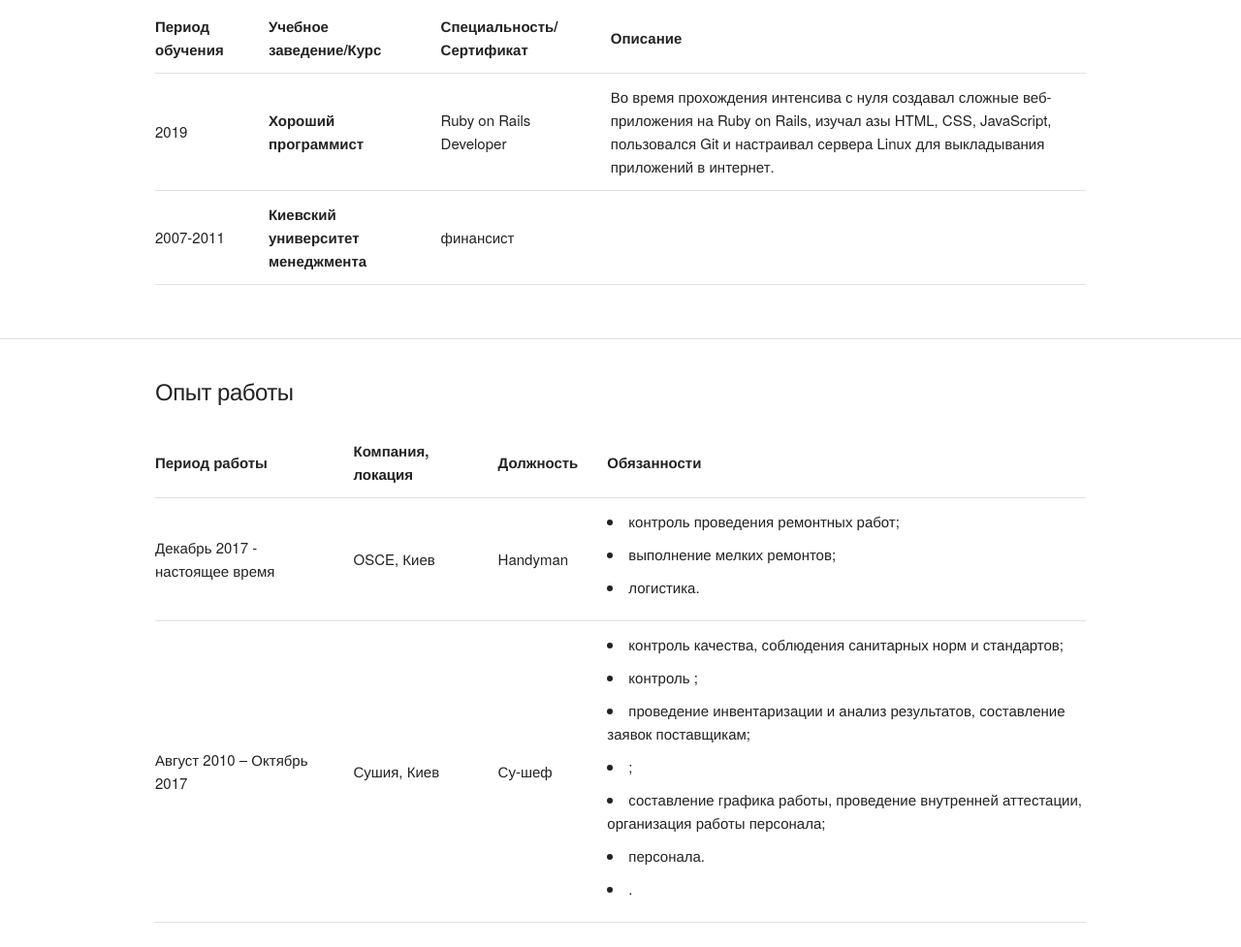
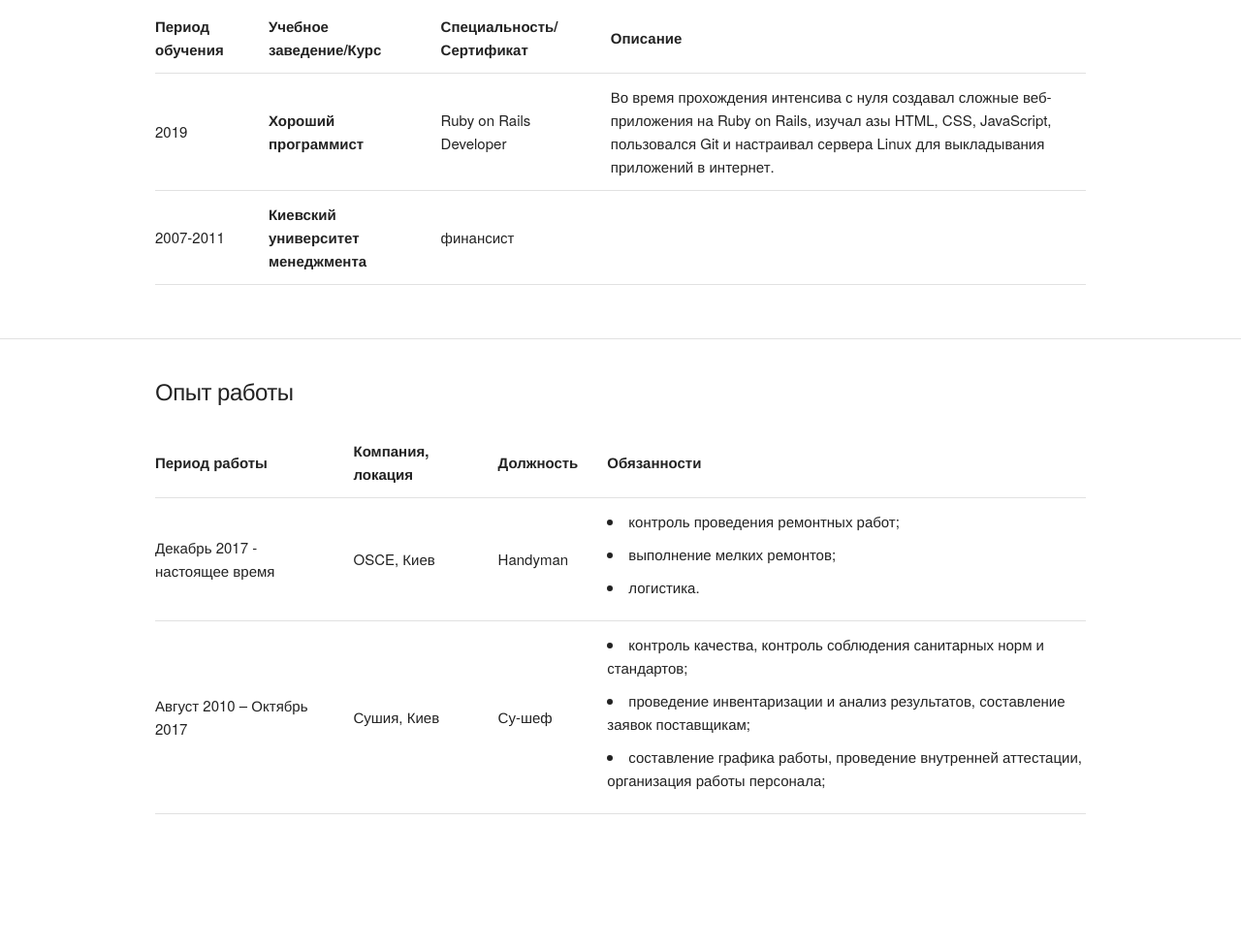
Before and after one commit to makarenkoj/cv, a plain HTML site: page index.html in a window 1280 px wide. Shown: the part 1091-2068 px from the top of the page at 97% size. After the commit the page ends 1956 px from the top, so only its background shows below. Drawn offline with Linux system fonts and the light colour scheme.

Commit message:
fix rus CV

```diff
--- a/index.html
+++ b/index.html
@@ -150,13 +150,9 @@
         <td>Сушия, Киев</td>
         <td>Су-шеф</td>
         <td>
-          <li> контроль качества, соблюдения санитарных норм и стандартов;</li>
-          <li> контроль ;</li>
+          <li> контроль качества, контроль соблюдения санитарных норм и стандартов;</li>
           <li> проведение инвентаризации и анализ результатов, составление заявок поставщикам;</li>
-          <li> ;</li>
           <li> составление графика работы, проведение внутренней аттестации, организация работы персонала;</li>
-          <li>  персонала.</li>
-          <li> .</li>
         </td>
       </tr>
     </tbody>
```
Also changed, not shown: 2 other files.
